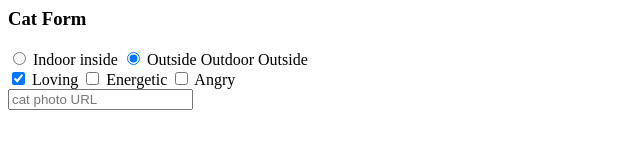
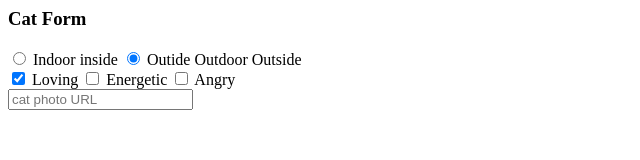
Before and after one commit to knightmoves-schools/005-forms-Durelldm, a website: page index.html in a window 1280 px wide. Shown: the full height of the page, 0-640 px from the left. Drawn offline with Linux system fonts and the light colour scheme.

Commit message:
Update index.html

```diff
--- a/index.html
+++ b/index.html
@@ -10,7 +10,7 @@
 <label for="inside">inside</label>
 
 <input id="outdoor" type="radio" name="indoor-outdoor" value="outdoor" checked>
-<label for="outside">Outside</label>
+<label for="outside">Outide</label>
 <label for="outdoor">Outdoor</label>
 <label for="outside">Outside</label>
 <br>
```
